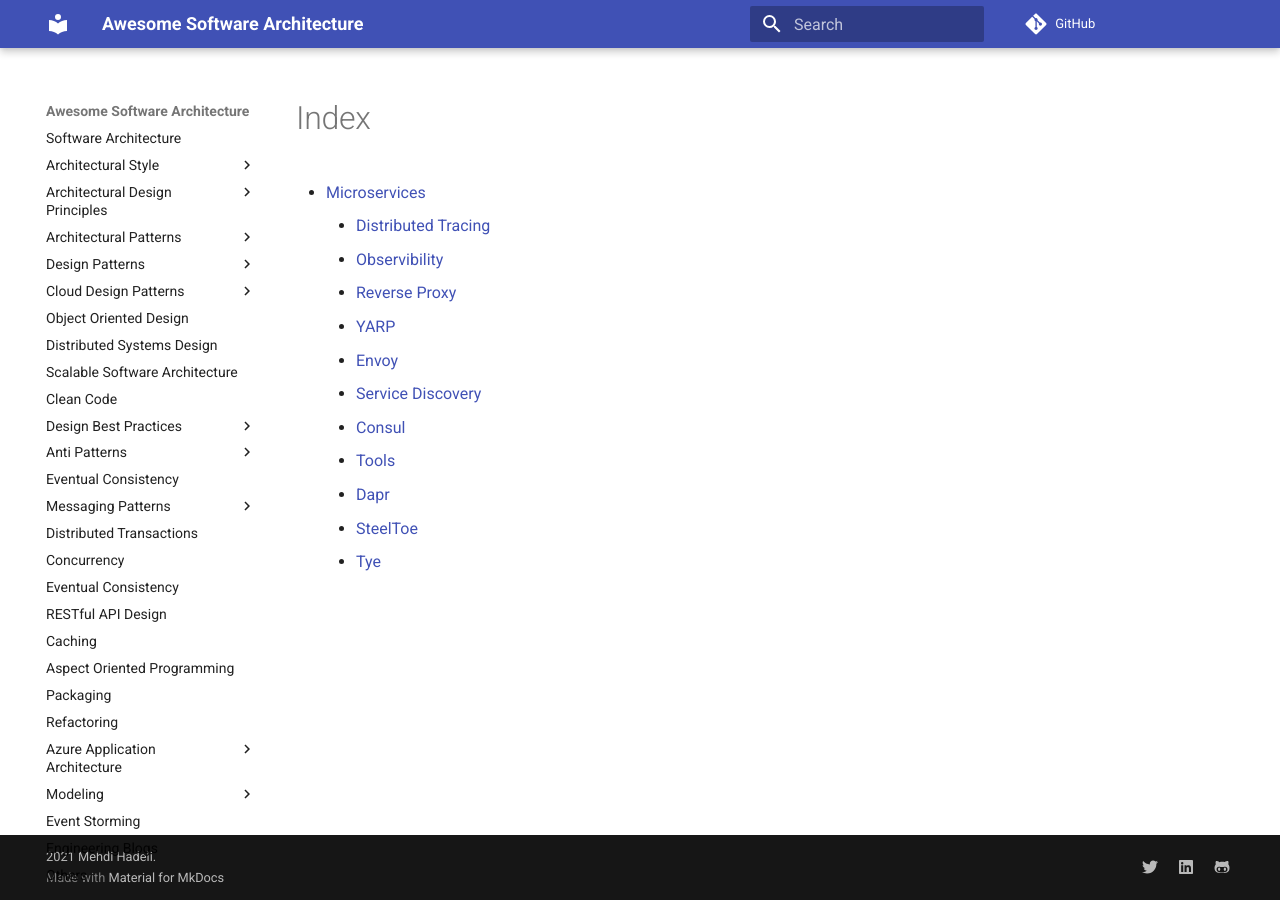
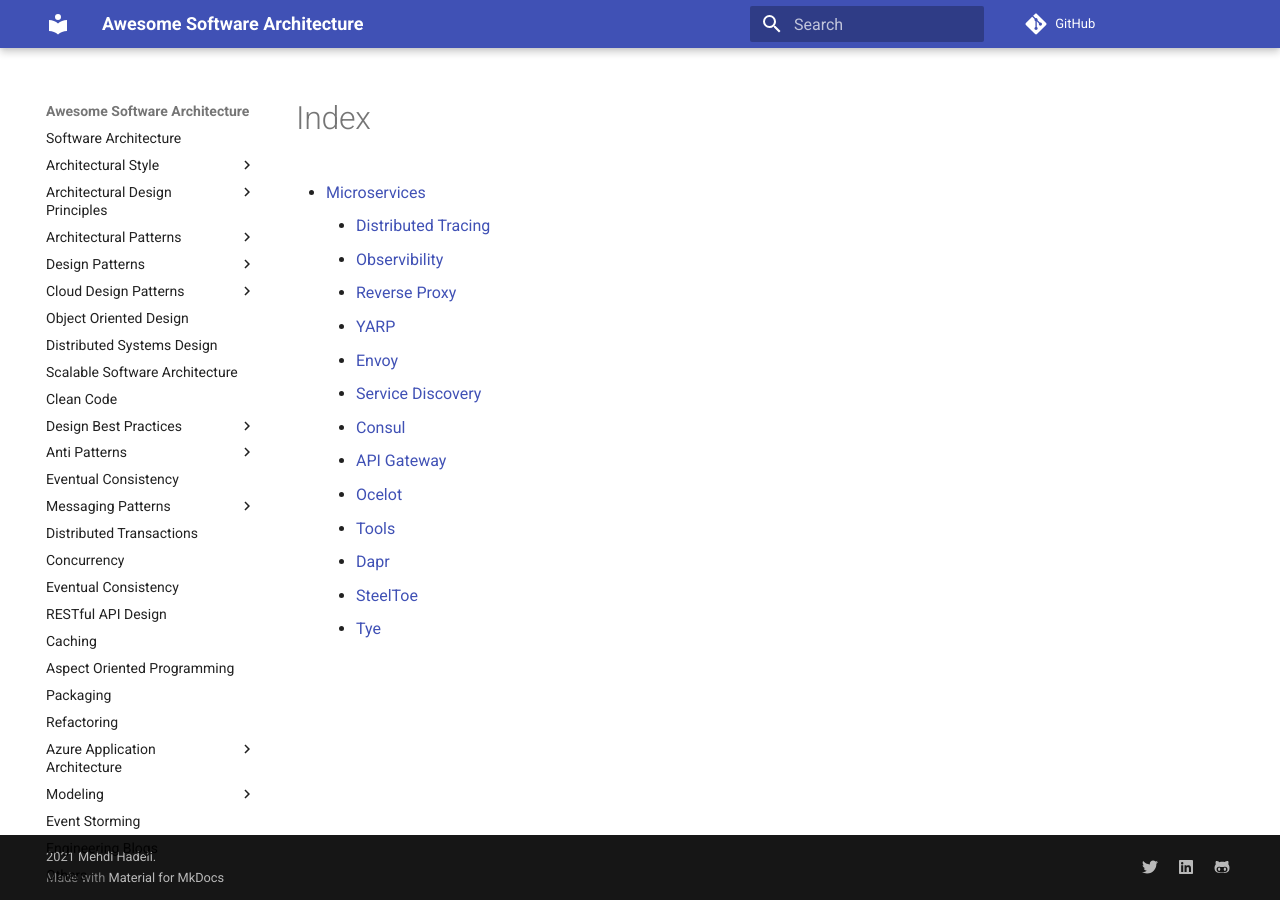
Before and after one commit to mehdihadeli/awesome-software-architecture, an MkDocs documentation site: the page built from docs/architectural-patterns/microservices/index.md, in a window 1280 px wide. Built offline with MkDocs 1.6.1 and Material for MkDocs 9.7.7, drawn with Linux system fonts in a browser that asks for light colours; comment, search, counter and statistics services are not loaded.

Commit message:
Update index.md

```diff
--- a/docs/architectural-patterns/microservices/index.md
+++ b/docs/architectural-patterns/microservices/index.md
@@ -6,6 +6,8 @@
       - [Envoy](reverse-proxy/envoy.md)
     - [Service Discovery](service-discovery/service-discovery.md)
       - [Consul](service-discovery/consul.md)
+    - [API Gateway](https://microservices.io/patterns/apigateway.html)
+      - [Ocelot](https://medium.com/aspnetrun/building-ocelot-api-gateway-microservices-with-asp-net-core-and-docker-container-13f96026e86c)
     - [Tools](tools/tools.md)
       - [Dapr](tools/dapr.md)
       - [SteelToe](tools/steeltoe.md)
```
